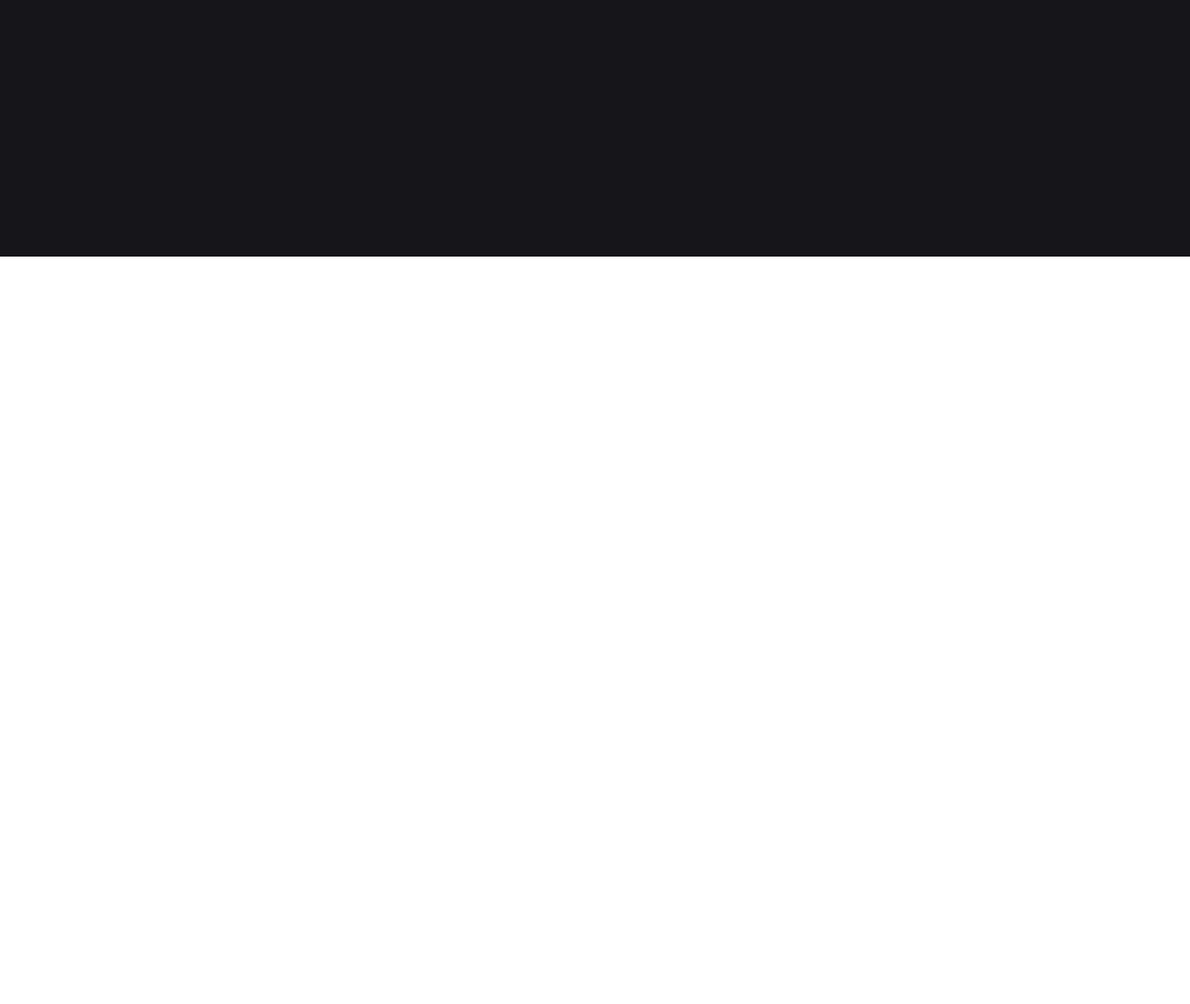
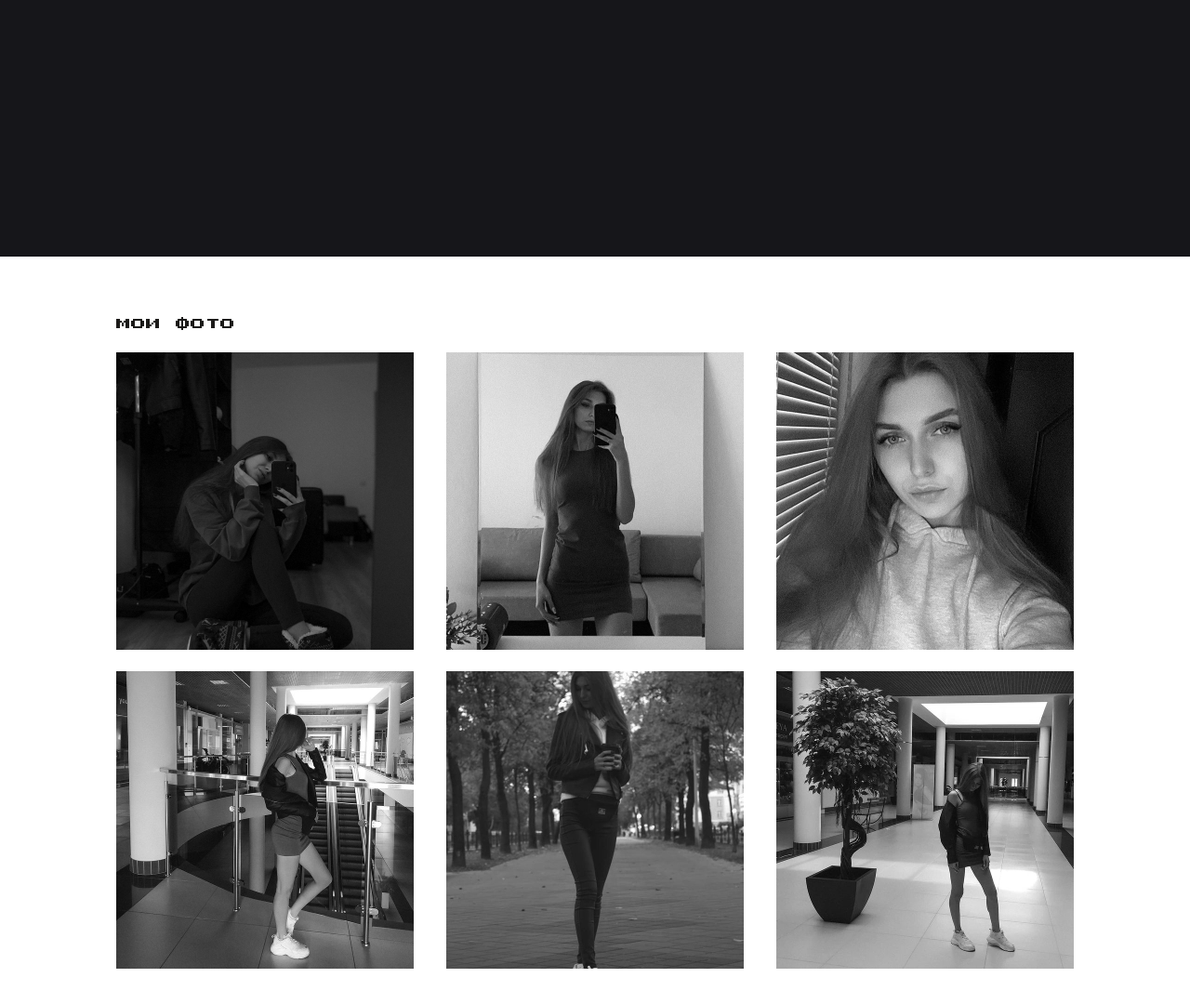
Before and after one commit to dzmitry-duboyski/kris-leading, a plain HTML site: page index.html in a window 1280 px wide. Shown: the part 1324-2404 px from the top of the page at 93% size. Before the commit the page ends 1600 px from the top, so only its background shows below. Drawn offline with Linux system fonts and the light colour scheme.

Commit message:
feat: add block 'my photo'

```diff
--- a/index.html
+++ b/index.html
@@ -53,6 +53,32 @@
         </div>
       </div>
     </section>
+    <section class="my-photo">
+      <div class="container">
+        <div class="my-photo__description-text">мои фото</div>
+        <div class="images-container">
+          <div class="block-photo">
+            <img class="my-photo__foto" src="assets/photo/photo1.jpg" alt="my photo">
+          </div>
+          <div class="block-photo">
+             <img class="my-photo__foto" src="assets/photo/photo2.jpg" alt="my photo">
+          </div>
+          <div class="block-photo">
+             <img class="my-photo__foto" src="assets/photo/photo3.jpg" alt="my photo">
+          </div>
+          <div class="block-photo">
+             <img class="my-photo__foto" src="assets/photo/photo4.jpg" alt="my photo">
+          </div>
+          <div class="block-photo">
+             <img class="my-photo__foto" src="assets/photo/photo5.jpg" alt="my photo">
+          </div>
+          <div class="block-photo">
+             <img class="my-photo__foto" src="assets/photo/photo6.jpg" alt="my photo">
+          </div>
+        </div>
+      </div>
+    </section>
+
   </div>
   <script src="script.js"></script>
 </body>
--- a/style.css
+++ b/style.css
@@ -56,7 +56,7 @@ h6 {
   margin: auto;
 }
 
-/* header */
+/* section header */
 .header {
   height: 100px;
 }
@@ -69,7 +69,7 @@ h6 {
 
 .header__text{}
 
-/* search-topic */
+/* section search-topic */
 .search-topic {
 }
 .search-topic .container{ /* ? как правильно надо называть этот стиль  по БЭМ*/
@@ -115,9 +115,8 @@ h6 {
   text-transform: uppercase;
  }
 
-/* about-me */
+/* section about-me */
 .about-me{
-  /* padding-top: 20px; */
   background-color:  #16161a;
   height: 100vh;
   color:#8a8885;
@@ -144,10 +143,58 @@ h6 {
 .about-me__description-item:hover{
   text-decoration: underline;
 }
+
+/* section my photo */
+
+.my-photo{
+  height: 100vh;
+  color:#1b1a18;
+  display: flex;
+}
+
+.my-photo .container{
+  max-width: 1030px;
+}
+
+.my-photo__description-text{
+  padding-top: 60px;
+}
+
+.images-container{
+  display: flex;
+  flex-direction: row;
+  flex-wrap: wrap;
+  justify-content: space-between;
+  padding-top: 20px;
+  padding-bottom: 20px;
+}
+
+.block-photo{
+  display: inline-block;
+  box-sizing: border-box;
+  margin-bottom: 20px;
+}
+
+.my-photo__foto{
+  width: 320px;
+  height: 320px;
+  filter: grayscale(100%);
+}
+
+.my-photo__foto:hover{
+  filter: grayscale(0);
+  transition: 0.6s;
+  cursor: url(assets/cursor/starter-3d-effect-cursor-pointer.png) , default!important;
+}
+
 /*  */
 /*  */
-/*  */
+
+
+/*
 
 .blur{
   filter: blur(5px);
 }
+
+*/
```
Also changed, not shown: assets/photo/photo1.jpg (added), assets/photo/photo2.jpg (added), assets/photo/photo3.jpg (added), assets/photo/photo4.jpg (added), assets/photo/photo5.jpg (added), assets/photo/photo6.jpg (added).
